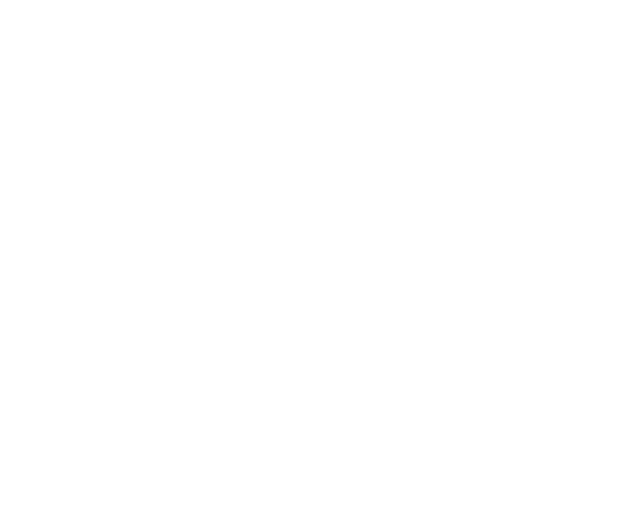
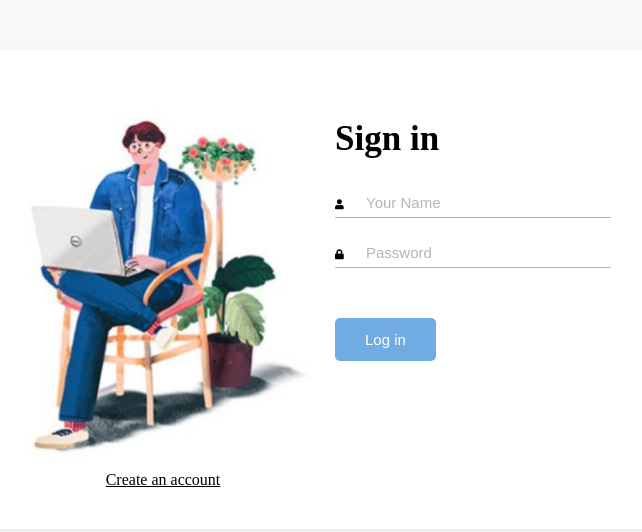
Before and after one commit to kdwsnyg/localStorage-practise, a plain HTML site: page signin.html in a window 1280 px wide. Shown: the whole page, without its empty margins (304-946 px from the left). Drawn offline with Linux system fonts and the light colour scheme.

Commit message:
signinPage content and style

```diff
--- a/css/signin.css
+++ b/css/signin.css
@@ -0,0 +1,80 @@
+body {
+  margin: 0;
+  padding: 0;
+  background-color: #F8F8F8;
+}
+
+/*登录面板*/
+main {
+  display: flex;
+
+  width: 50%;
+  margin: 50px auto;
+  padding: 40px 90px 40px 40px;
+
+  border-radius: 20px;
+  box-shadow: 0 10px 20px rgb(233, 233, 233);
+  background-color: #fff;
+}
+
+main > * {
+  flex-grow: 1;
+}
+/*内容区*/
+#content {
+  order: 1;
+}
+#content h2 {
+  font-size: 35px;
+}
+/*表单*/
+.user-inform-wrapper {
+  margin-bottom: 20px;
+  margin-right: 20px;
+  padding: 5px 0;
+  border-bottom: 1px solid #B5B5B5;
+}
+
+.user-inform-wrapper i {
+  width: 10px;
+  font-size: 10px;
+}
+
+.user-inform {
+  border: none;
+  margin-left: 15px;
+
+  font-size: 15px;
+  outline: none;
+  color: #B5B5B5;
+}
+
+#login-btn {
+  margin: 30px 0;
+  padding: 13px 30px;
+  border: none;
+
+  font-size: 15px;
+
+  color: #fff;
+  background-color: #70ACE2;
+  border-radius: 5px;
+}
+#login-btn:active {
+  outline: none;
+  background-color: #679ece;
+}
+
+/*图片*/
+#img-wrapper {
+  padding: 10px 0 0;
+  text-align: center;
+}
+
+img {
+ width: 300px;
+}
+
+#img-wrapper a {
+  color: #000;
+}
--- a/signin.html
+++ b/signin.html
@@ -5,8 +5,35 @@
   <meta name="viewport" content="width=device-width, initial-scale=1.0">
   <title>Document</title>
   <link rel="stylesheet" href="css/signin.css">
+  <link rel="stylesheet" href="fontawesome-free-5.12.0-web/css/all.min.css">
 </head>
 <body>
+  <main>
+    <div id="content">
+      <h2>Sign in</h2>
+      <form>
+        <div class="user-inform-wrapper">
+          <i class="fas fa-user"></i>
+          <input type="text" id="name" class="user-inform" name="name" value="Your Name">
+        </div>
+        <div class="user-inform-wrapper">
+          <i class="fas fa-lock"></i>
+          <input type="text" id="password" class="user-inform" name="password" value="Password">
+        </div>
+        <div>
+          <button id="login-btn">Log in</button>
+        </div>
+      </form>
+    </div>
+    <div id="img-wrapper">
+      <div>
+        <img src="imgs/signin-img.jpg">
+      </div>
+      <div>
+        <a href="signup.html">Create an account</a>
+      </div>
+    </div>
+  </main>
   <script src="js/signin.js"></script>
 </body>
 </html>
```
